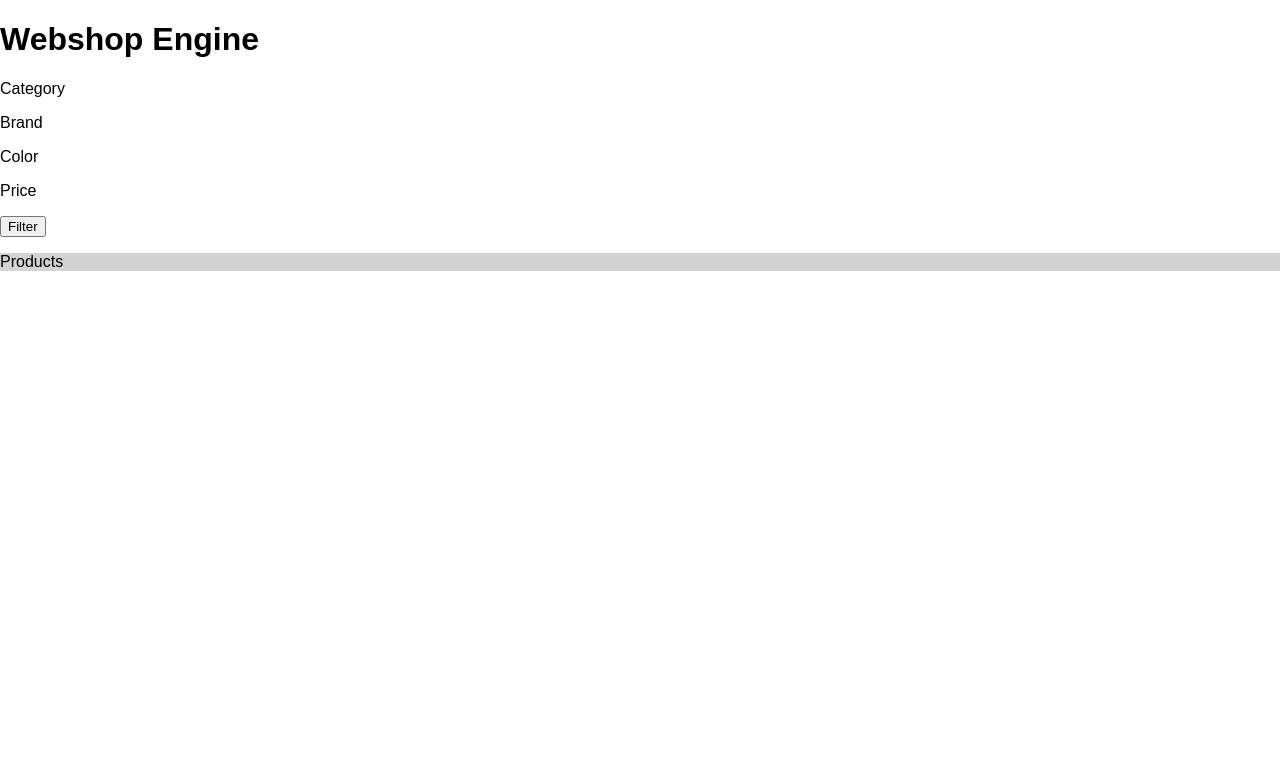
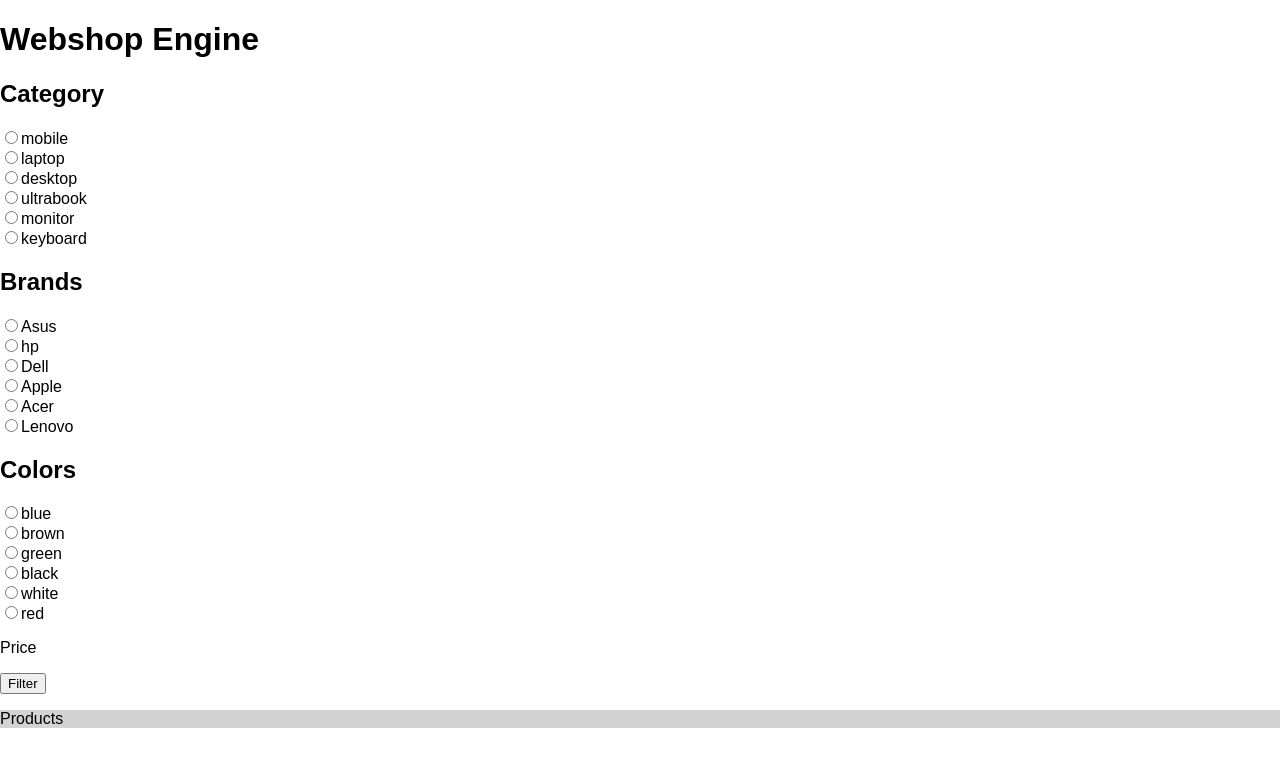
Before and after one commit to fozodavid/react-webshop, a React (Create React App) app: page / in a window 1280 px wide. Shown: the top 766 px of the page. Built offline with nearby package versions, Linux system fonts and the light colour scheme; the HTML template or start-up script is replaced by a standard one.

Commit message:
setup constants such as categories, brands, colors

```diff
--- a/src/components/Filters.jsx
+++ b/src/components/Filters.jsx
@@ -1,13 +1,14 @@
 import React from 'react';
 import FormGroup from './FormGroup';
+import { categories, colors, brands } from '../constants';
 
 function Filters(props) {
   return (
-    <div className='col col-md-2'>
+    <div className='col col-md-3'>
       <form>
-        <FormGroup name='Category' />
-        <FormGroup name='Brand' />
-        <FormGroup name='Color' />
+        <FormGroup name='Category' options={categories} />
+        <FormGroup name='Brands' options={brands} />
+        <FormGroup name='Colors' options={colors} />
         <FormGroup name='Price' />
         <button
           type='button'
--- a/src/components/FormGroup.jsx
+++ b/src/components/FormGroup.jsx
@@ -1,8 +1,23 @@
-import React from 'react';
+import React from "react";
 
 function FormGroup(props) {
+  if (props.options) {
+    return (
+      <div className="form-group">
+        <h2>{props.name}</h2>
+        {Object.values(props.options).map(option => (
+          <div key={option}>
+            <input name={props.name} type="radio" id={option} />
+            <label htmlFor={option} className="form-label">
+              {option}
+            </label>
+          </div>
+        ))}
+      </div>
+    );
+  }
   return (
-    <p>{props.name}</p>
+    <p>Price</p>
   )
 }
 
--- a/src/components/Products.jsx
+++ b/src/components/Products.jsx
@@ -3,7 +3,7 @@ import './Products.css';
 
 function Products(props) {
   return (
-    <div className='col col-md-10 products'>
+    <div className='col col-md-9 products'>
       <p>Products</p>
     </div>
   );
--- a/src/components/WebShop.jsx
+++ b/src/components/WebShop.jsx
@@ -20,7 +20,7 @@ class WebShop extends Component {
 
   render() {
     return (
-      <div class='row'>
+      <div className='row'>
         <Filters filterSettings={this.state.filters} />
         <Products />
       </div>
--- /dev/null
+++ b/src/constants.js
@@ -0,0 +1,32 @@
+const categories = {
+  MOBILE: "mobile",
+  LAPTOP: "laptop",
+  DESKTOP: "desktop",
+  ULTRABOOK: "ultrabook",
+  MONITOR: "monitor",
+  KEYBOARD: "keyboard"
+};
+
+const colors = {
+  BLUE: "blue",
+  BROWN: "brown",
+  GREEN: "green",
+  BLACK: "black",
+  WHITE: "white",
+  RED: "red"
+};
+
+const brands = {
+  ASUS: "Asus",
+  HP: "hp",
+  DELL: "Dell",
+  APPLE: "Apple",
+  ACER: "Acer",
+  LENOVO: "Lenovo",
+};
+
+export {
+  categories,
+  colors,
+  brands,
+}
```
